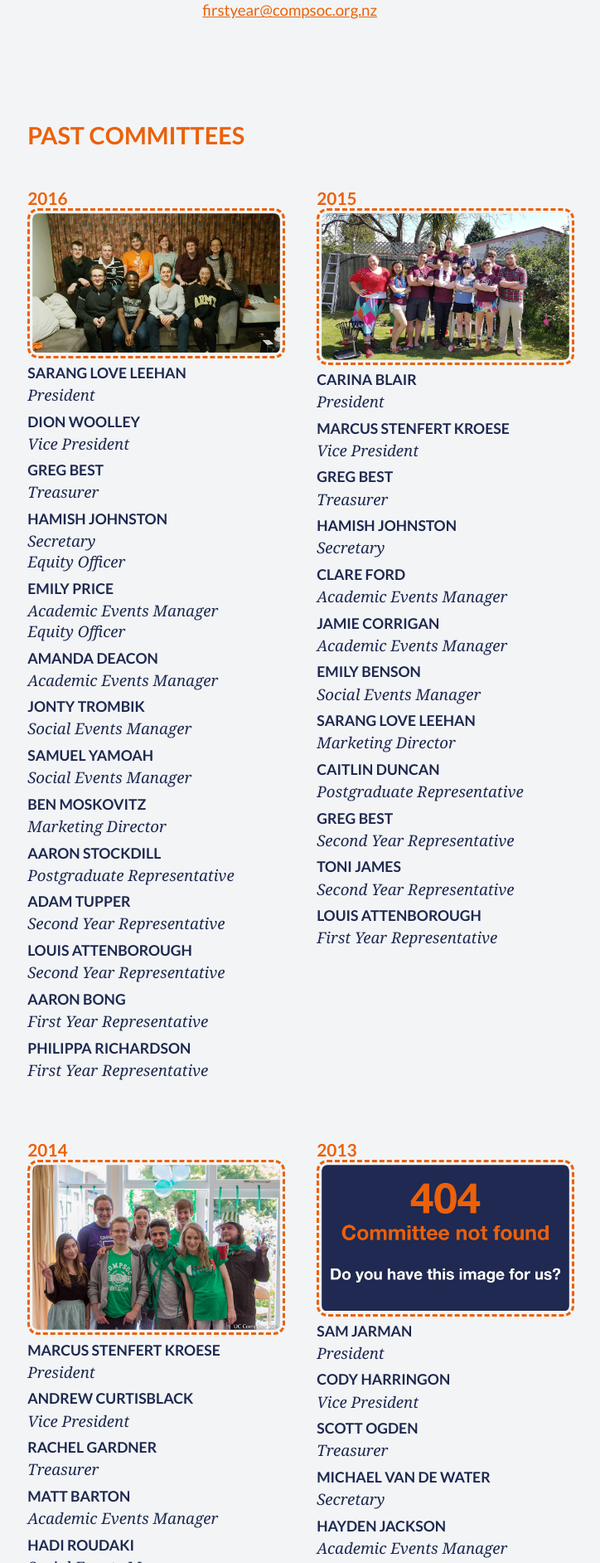
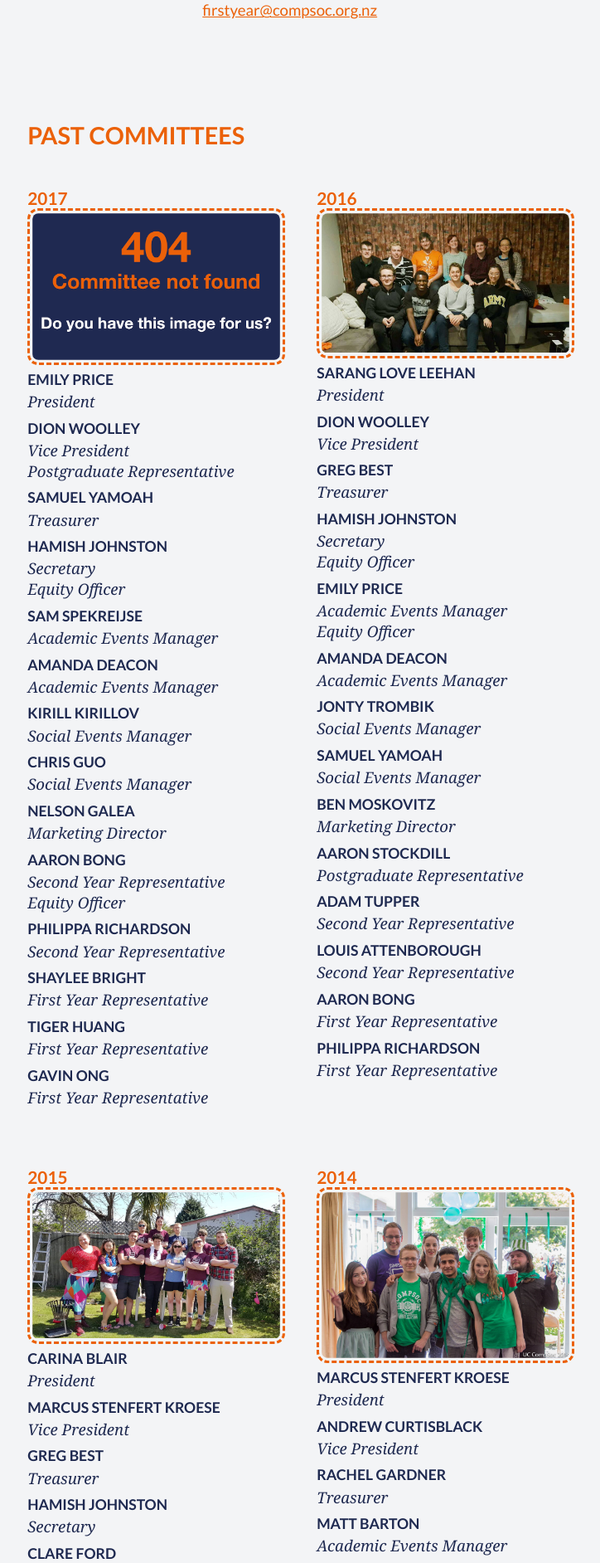
Before and after one commit to UCCompSoc/Website2, a PHP site: page /about.php in a window 1280 px wide. Shown: the part 4011-5895 px from the top of the page at 83% size, without its empty margins (319-1043 px from the left). Run offline with PHP 8.4, Linux system fonts and the light colour scheme; some libraries are stand-ins or nearby versions.

Commit message:
Added 2017 past committee. Awaiting photo

```diff
--- a/html/about.php
+++ b/html/about.php
@@ -164,7 +164,68 @@ include 'include/header.php';
                     <h2>Past Committees</h2>
 
                     <ul class='past-committee'>
-                        <h4>2016</h3>
+                        <h4>2017</h4>
+                        <img src='resources/committee_404.png' alt='2017 Committee' />
+                        <li>
+                            <span class='name'>Emily Price</span>
+                            <span class='position'>President</span>
+                        </li>
+                        <li>
+                            <span class='name'>Dion Woolley</span>
+                            <span class='position'>Vice President <br /> Postgraduate Representative</span>
+                        </li>
+                        <li>
+                            <span class='name'>Samuel Yamoah</span>
+                            <span class='position'>Treasurer</span>
+                        </li>
+                        <li>
+                            <span class='name'>Hamish Johnston</span>
+                            <span class='position'>Secretary <br /> Equity Officer</span>
+                        </li>
+                        <li>
+                            <span class='name'>Sam Spekreijse</span>
+                            <span class='position'>Academic Events Manager</span>
+                        </li>
+                        <li>
+                            <span class='name'>Amanda Deacon</span>
+                            <span class='position'>Academic Events Manager</span>
+                        </li>
+                        <li>
+                            <span class='name'>Kirill Kirillov</span>
+                            <span class='position'>Social Events Manager</span>
+                        </li>
+                        <li>
+                            <span class='name'>Chris Guo</span>
+                            <span class='position'>Social Events Manager</span>
+                        </li>
+                        <li>
+                            <span class='name'>Nelson Galea</span>
+                            <span class='position'>Marketing Director</span>
+                        </li>
+                        <li>
+                            <span class='name'>Aaron Bong</span>
+                            <span class='position'>Second Year Representative <br /> Equity Officer</span>
+                        </li>
+                        <li>
+                            <span class='name'>Philippa Richardson</span>
+                            <span class='position'>Second Year Representative</span>
+                        </li>
+                        <li>
+                            <span class='name'>Shaylee Bright</span>
+                            <span class='position'>First Year Representative</span>
+                        </li>
+                        <li>
+                            <span class='name'>Tiger Huang</span>
+                            <span class='position'>First Year Representative</span>
+                        </li>
+                        <li>
+                            <span class='name'>Gavin Ong</span>
+                            <span class='position'>First Year Representative</span>
+                        </li>
+                    </ul>
+
+                    <ul class='past-committee'>
+                        <h4>2016</h4>
                         <img src='resources/committee_2016.jpg' alt='2016 Committee' />
                         <li>
                             <span class='name'>Sarang Love Leehan</span>
@@ -225,7 +286,7 @@ include 'include/header.php';
                     </ul>
 
                     <ul class='past-committee'>
-                        <h4>2015</h3>
+                        <h4>2015</h4>
                         <img src='resources/2015.jpg' alt='2015 Committee' />
                         <li>
                             <span class='name'>Carina Blair</span>
@@ -278,7 +339,7 @@ include 'include/header.php';
                     </ul>
 
                     <ul class='past-committee'>
-                        <h4>2014</h3>
+                        <h4>2014</h4>
                         <img src='resources/committee_2014.jpg' alt='2014 Committee' />
                         <li>
                             <span class='name'>Marcus Stenfert Kroese</span>
@@ -331,7 +392,7 @@ include 'include/header.php';
                     </ul>
 
                     <ul class='past-committee'>
-                        <h4>2013</h3>
+                        <h4>2013</h4>
                         <img src='resources/committee_404.png' alt='2013 Committee' />
                         <li>
                             <span class='name'>Sam Jarman</span>
@@ -380,7 +441,7 @@ include 'include/header.php';
                     </ul>
 
                     <ul class='past-committee'>
-                        <h4>2012</h3>
+                        <h4>2012</h4>
                         <img src='resources/committee_404.png' alt='2012 Committee' />
                         <li>
                             <span class='name'>Neal Nankivell</span>
@@ -433,7 +494,7 @@ include 'include/header.php';
                     </ul>
 
                     <ul class='past-committee'>
-                        <h4>2011</h3>
+                        <h4>2011</h4>
                         <img src='resources/committee_404.png' alt='2011 Committee' />
                         <li>
                             <span class='name'>Daniel Schramm</span>
```
